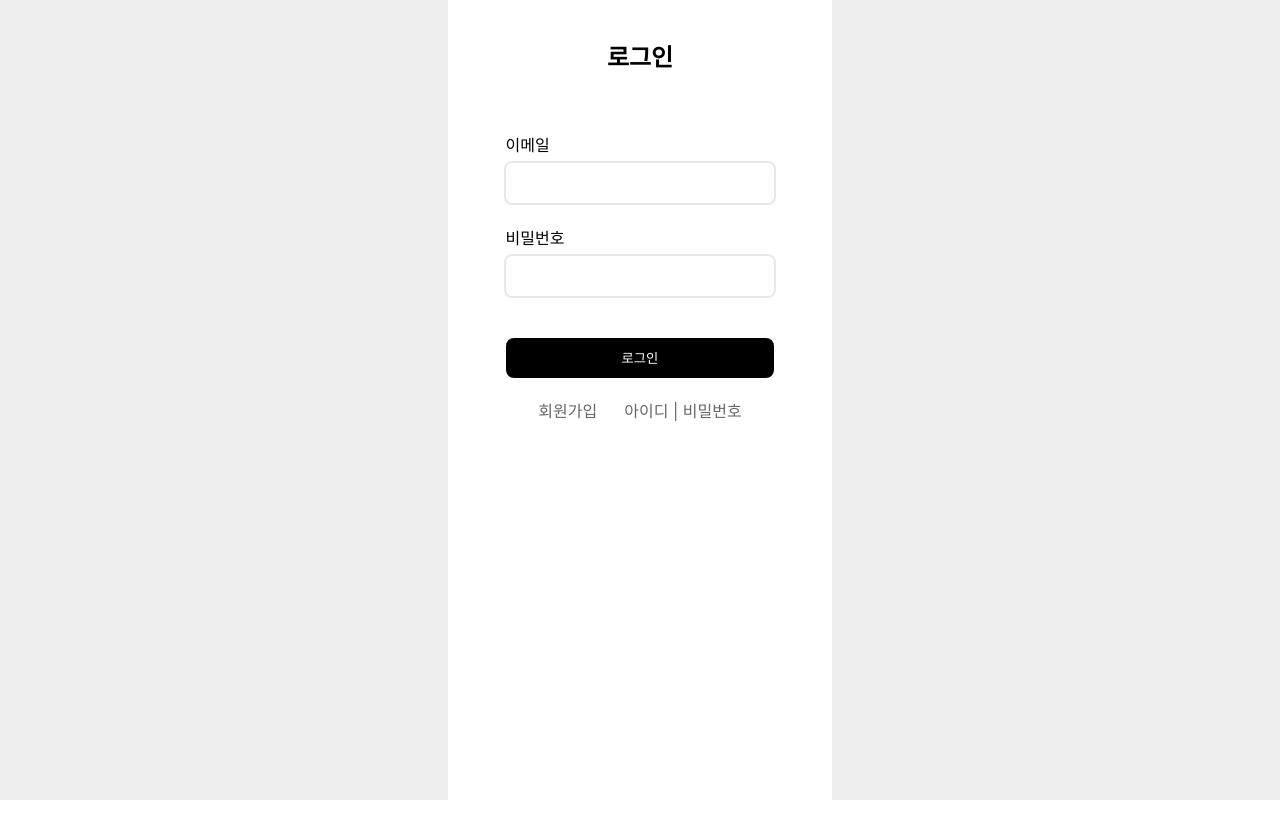
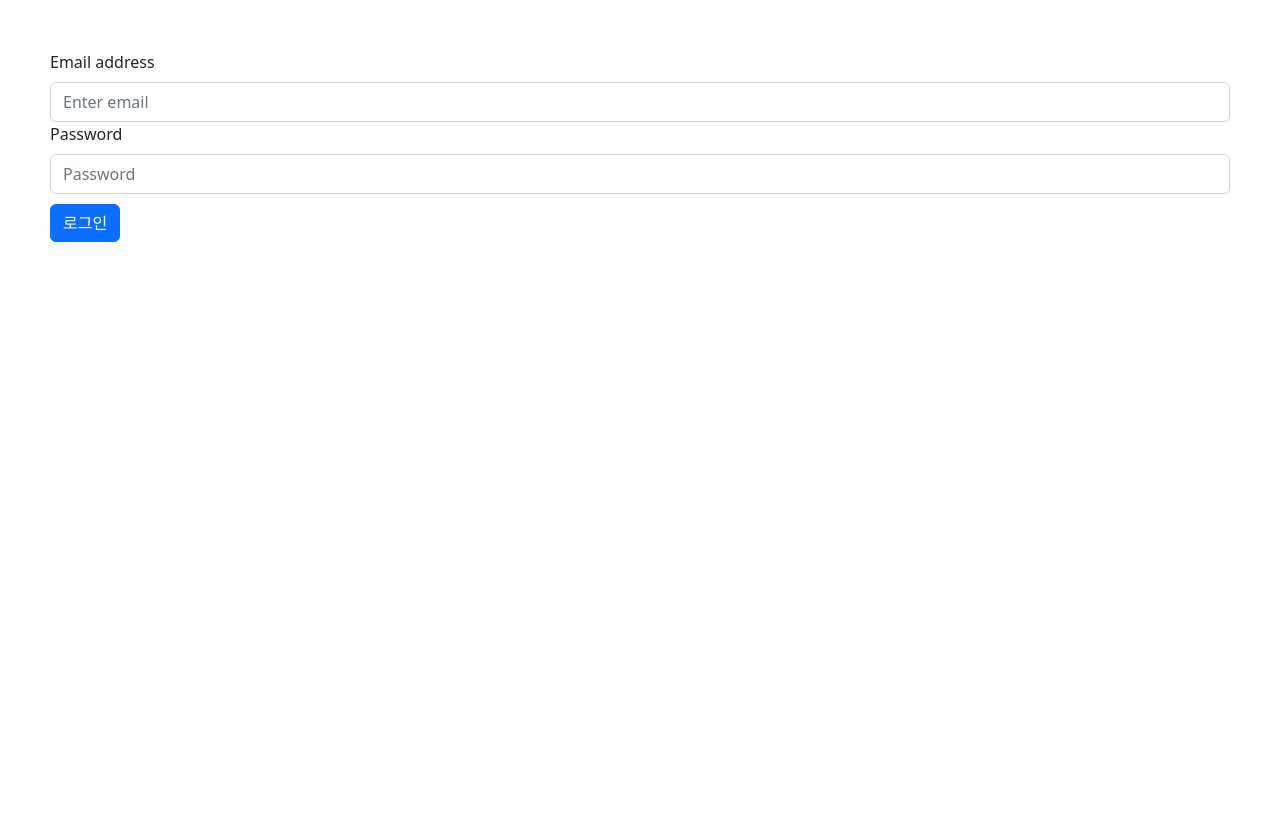
Before and after one commit to pip-izony/Sejong_Class_Action, a React (Create React App) app: page /sign_in in a window 1280 px wide. Shown: the top 838 px of the page. Before the commit the page ends 800 px from the top, so only its background shows below. Built offline with nearby package versions, Linux system fonts and the light colour scheme.

Commit message:
UserDB match

```diff
--- a/package.json
+++ b/package.json
@@ -7,8 +7,13 @@
     "@testing-library/react": "^13.3.0",
     "@testing-library/user-event": "^13.5.0",
     "axios": "^0.27.2",
+    "bootstrap": "^5.2.3",
+    "express": "^4.18.2",
+    "jquery": "^3.6.3",
     "react": "^18.2.0",
+    "react-bootstrap": "^2.7.0",
     "react-dom": "^18.2.0",
+    "react-google-recaptcha-v3": "^1.10.1",
     "react-router-dom": "^6.3.0",
     "react-scripts": "5.0.1",
     "web-vitals": "^2.1.4"
--- a/src/index.js
+++ b/src/index.js
@@ -1,8 +1,7 @@
 import React from 'react';
 import ReactDOM from 'react-dom';
 import Root from './client/Root';
-import registerServiceWorker from './registerServiceWorker';
 import './index.css';
+import "bootstrap/dist/css/bootstrap.min.css";
 
 ReactDOM.render(<Root />, document.getElementById('root'));
-registerServiceWorker();
--- a/src/pages/Sign_in.js
+++ b/src/pages/Sign_in.js
@@ -1,70 +1,93 @@
-import React, {useState} from 'react';
+import React, { Component } from "react";
+import { Form, Button } from "react-bootstrap";
+//import { loadReCaptcha, ReCaptcha } from "react-recaptcha-v3";
+import axios from "axios";
+import $ from "jquery";
 
-import styles from './Sign.module.css';
+axios.defaults.withCredentials = true;
+const headers = { withCredentials: true };
 
-const Sign_in = () => {
-    const [clicked, setClicked] = useState(false);
-    //false = bars, true = times
-    const handleClick = () => {
-        setClicked(!clicked);
+class LoginForm extends Component {
+
+  login = () => {
+    const loginEmail = this.loginEmail.value;
+    const loginPw = this.loginPw.value;
+
+    if (loginEmail === "" || loginEmail === undefined) {
+      alert("이메일 주소를 입력해주세요.");
+      this.loginEmail.focus();
+      return;
+    }
+    else if (loginPw === "" || loginPw === undefined) {
+      alert("비밀번호를 입력해주세요.");
+      this.loginPw.focus();
+      return;
     }
 
-    const [username, setUsername] = useState('');
-    const [password, setPassword] = useState('');
-    const [name, setName] = useState('');
-
-    const handleSubmit = (e) => {
-        e.preventDefault();
-        const member = { username, password, name };
-
-        fetch('http://localhost:8080/student/signup', {
-        method: 'POST',
-        headers: { "Content-Type": "application/json" },
-        body: JSON.stringify(member)
-        })
-        .then(() => {
-            console.log('로그인 완료');
-        })
-    }
+    const send_param = {
+      headers,
+      email: this.loginEmail.value,
+      password: this.loginPw.value
+    };
+    axios
+      .post("http://localhost:8080/member/login", send_param)
+      //정상 수행
+      .then(returnData => {
+        if (returnData.data.message) {
+          // console.log("login_id:" + returnData.data._id);
+          $.cookie("login_id", returnData.data._id, { expires: 1 });
+          $.cookie("login_email", returnData.data.email, { expires: 1 });
+          alert(returnData.data.message);
+          window.location.reload();
+        }
+        else {
+          alert(returnData.data.message);
+        }
+      })
+      //에러
+      .catch(err => {
+        console.log(err);
+      });
+  };
+  render() {
+    const formStyle = {
+      margin: 50
+    };
+    const buttonStyle = {
+      marginTop: 10
+    };
 
     return (
-        <div className={styles.content}>
-            <body>
-                <div className={styles.main_content}>
-                    <body>
-                    <h2>로그인</h2>
-                        <form onSubmit={handleSubmit}>
-                            <p>
-                                <label>이메일</label>
-                            </p>
-                            <input
-                                type="text"
-                                required
-                                value={username}
-                                onChange={(e) => setUsername(e.target.value)}
-                            />
-                            <br/>
-                            <p>
-                                <label>비밀번호</label>
-                            </p>
-                            <input
-                                type="text"
-                                required
-                                value={password}
-                                onChange={(e) => setPassword(e.target.value)}
-                            />
-                            <br/>
-                            <br/>
-                            <br/>
-                            {<button className={styles.button_background}>로그인</button>}
-                        </form>
-                        <br/>
-                        <a href='../sign_up'>회원가입&nbsp;&nbsp;&nbsp;</a>
-                        <a href='../sign_up'>&nbsp;&nbsp;&nbsp;아이디 | 비밀번호</a>
-                    </body>
-                </div>
-            </body>
-        </div>
+      <Form style={formStyle}>
+        <Form.Group controlId="loginForm">
+          <Form.Label>Email address</Form.Label>
+          <Form.Control
+            type="email"
+            maxLength="100"
+            ref={ref => (this.loginEmail = ref)}
+            placeholder="Enter email"
+          />
+          <Form.Label>Password</Form.Label>
+          <Form.Control
+            type="password"
+            maxLength="20"
+            ref={ref => (this.loginPw = ref)}
+            placeholder="Password"
+          />
+
+          <Button
+            style={buttonStyle}
+            onClick={this.login}
+            variant="primary"
+            type="button"
+            block
+          >
+            로그인
+          </Button>
+        </Form.Group>
+      </Form>
     );
+  }
 }
-export default Sign_in;
+
+export default LoginForm;
--- a/src/pages/Sign_up.js
+++ b/src/pages/Sign_up.js
@@ -1,113 +1,134 @@
-import React, { useState } from "react";
-import styles from './Sign.module.css';
-import { Link } from 'react-router-dom';
-import Validation from './Validation'
+import React, { Component } from "react";
+import { Form, Button } from "react-bootstrap";
+//import { loadReCaptcha, ReCaptcha } from "react-recaptcha-v3";
+import axios from "axios";
+import $ from "jquery";
 
-const Sign_up = () => {
-    const [clicked, setClicked] = useState(false);
+axios.defaults.withCredentials = true;
+const headers = { withCredentials: true };
 
-    const [studentEmail, setStudentEmail] = useState('');
-    const [password, setPassword] = useState('');
-    const [name, setName] = useState('');
-    var authenticated = false;
+class LoginForm extends Component {
 
-    const handleSubmit = (e) => {
-        e.preventDefault();
-        let errors = {};
-
-        //정규식 표현
-        const regex = /^[^\s@]+@[^\s@]+\.[^\s@]{2,}$/i;
-
-        //이메일 값이 없을시
-        if (!studentEmail) {
-          errors.studentEmail = "Cannot be blank";
-          //이메일 정규식 표현이 옳지 않을시
-        } else if (!regex.test(studentEmail)) {
-          errors.studentEmail = "Invalid email format";
+  join = () => {
+    const joinEmail = this.joinEmail.value;
+    const joinName = this.joinName.value;
+    const joinPw = this.joinPw.value;
+    const regExp = /^[0-9a-zA-Z]([-_.]?[0-9a-zA-Z])*@[0-9a-zA-Z]([-_.]?[0-9a-zA-Z])*.[a-zA-Z]{2,3}$/i;
+    const regExp2 = /^(?=.*[a-zA-Z])(?=.*[!@#$%^*+=-])(?=.*[0-9]).{8,16}$/;
+    if (joinEmail === "" || joinEmail === undefined) {
+      alert("이메일 주소를 입력해주세요.");
+      this.joinEmail.focus();
+      return;
+    }
+    else if (
+      joinEmail.match(regExp) === null ||
+      joinEmail.match(regExp) === undefined
+    ) {
+      alert("이메일 형식에 맞게 입력해주세요.");
+      this.joinEmail.value = "";
+      this.joinEmail.focus();
+      return;
+    }
+    else if (joinName === "" || joinName === undefined) {
+      alert("이름을 입력해주세요.");
+      this.joinName.focus();
+      return;
+    }
+    else if (joinPw === "" || joinPw === undefined) {
+      alert("비밀번호를 입력해주세요.");
+      this.joinPw.focus();
+      return;
+    }
+    else if (
+      joinPw.match(regExp2) === null ||
+      joinPw.match(regExp2) === undefined
+    ) {
+      alert("비밀번호를 숫자와 문자, 특수문자 포함 8~16자리로 입력해주세요.");
+      this.joinPw.value = "";
+      this.joinPw.focus();
+      return;
     }
 
-        //비밀번호 값이 없을시
-        if (!password) {
-          errors.password = "Cannot be blank";
-          //비밀번호의 길이(length)가 4글자 이하일 때
-        } else if (password.length < 4) {
-          errors.password = "Password must be more than 4 characters";
-        }
-        if(errors.studentEmail != undefined){
-            alert(errors.studentEmail);
-        }
-        else if(errors.password != undefined){
-            alert(errors.password);
+    const send_param = {
+      headers,
+      email: this.joinEmail.value,
+      name: this.joinName.value,
+      password: this.joinPw.value
+    };
+    axios
+      .post("http://localhost:8080/member/join", send_param)
+      //정상 수행
+      .then(returnData => {
+        if (returnData.data.message) {
+          alert(returnData.data.message);
+          //이메일 중복 체크
+          if (returnData.data.dupYn === "1") {
+            this.joinEmail.value = "";
+            this.joinEmail.focus();
           }
           else {
-            authenticated = true;
-            setClicked(!clicked);
-
-            fetch('http://localhost:8080/mail/send_auth_code', {
-                method: 'POST',
-                headers: { "Content-Type" : "application/json" },
-                body: JSON.stringify({studentEmail, password, name, authenticated})
+            this.joinEmail.value = "";
+            this.joinName.value = "";
+            this.joinPw.value = "";
+          }
+        }
+        else {
+          alert("회원가입 실패");
+        }
       })
-            .then(() => {
-                console.log('회원가입 완료');
+      //에러
+      .catch(err => {
+        console.log(err);
       });
-
-            <Link to='./Validation'
-                state={{
-                    studentEmail: studentEmail,
-                    password: password,
-                    name: name,
-                    authenticated: authenticated
-                }}
-            />
-        }
+  };
+  render() {
+    const formStyle = {
+      margin: 50
+    };
+    const buttonStyle = {
+      marginTop: 10
     };
 
     return (
-        <div className={styles.content}>
-            <body>
-                <div className={styles.main_content}>
-                    <body>
-                    <h2>회원가입</h2>
-                        <form onSubmit={handleSubmit}>
-                            <p>
-                                <label>이메일</label>
-                            </p>
-                            <input
+      <Form style={formStyle}>
+        <Form.Group controlId="joinForm">
+          <Form.Label>Email address</Form.Label>
+          <Form.Control
+            type="email"
+            maxLength="100"
+            ref={ref => (this.joinEmail = ref)}
+            placeholder="Enter email"
+          />
+          <Form.Text className="text-muted">
+            We'll never share your email with anyone else.
+          </Form.Text>
+          <Form.Label>name</Form.Label>
+          <Form.Control
             type="text"
-                                required
-                                value={studentEmail}
-                                onChange={(e) => setStudentEmail(e.target.value)}
+            maxLength="20"
+            ref={ref => (this.joinName = ref)}
+            placeholder="name"
           />
-                            <p>
-                                <label>비밀번호</label>
-                            </p>
-                            <input
+          <Form.Label>Password</Form.Label>
+          <Form.Control
             type="password"
-                                required
-                                value={password}
-                                onChange={(e) => setPassword(e.target.value)}
+            maxLength="64"
+            ref={ref => (this.joinPw = ref)}
+            placeholder="Password"
           />
-                            <p>
-                                <label>이름</label>
-                            </p>
-                            <input
-                                type="text"
-                                required
-                                value={name}
-                                onChange={(e) => setName(e.target.value)}
-                            />
-                            <br/>
-                            <br/>
-                            <br/>
-                            <button type='submit' className={styles.button_background}>
+          <Button
+            style={buttonStyle}
+            onClick={this.join}
+            variant="primary"
+            type="button"
+            block
+          >
             회원가입
-                            </button>
-                        </form>
-                    </body>
-                </div>
-            </body>
-        </div>
+          </Button>
+        </Form.Group>
+      </Form>
     );
   }
-export default Sign_up;
+}
+
+export default LoginForm;
--- a/src/registerServiceWorker.js
+++ /dev/null
@@ -1,108 +0,0 @@
-// In production, we register a service worker to serve assets from local cache.
-
-// This lets the app load faster on subsequent visits in production, and gives
-// it offline capabilities. However, it also means that developers (and users)
-// will only see deployed updates on the "N+1" visit to a page, since previously
-// cached resources are updated in the background.
-
-// To learn more about the benefits of this model, read https://goo.gl/KwvDNy.
-// This link also includes instructions on opting out of this behavior.
-
-const isLocalhost = Boolean(
-    window.location.hostname === 'localhost' ||
-      // [::1] is the IPv6 localhost address.
-      window.location.hostname === '[::1]' ||
-      // 127.0.0.1/8 is considered localhost for IPv4.
-      window.location.hostname.match(
-        /^127(?:\.(?:25[0-5]|2[0-4][0-9]|[01]?[0-9][0-9]?)){3}$/
-      )
-  )
-
-  export default function register () {
-    if (process.env.NODE_ENV === 'production' && 'serviceWorker' in navigator) {
-      // The URL constructor is available in all browsers that support SW.
-      const publicUrl = new URL(process.env.PUBLIC_URL, window.location)
-      if (publicUrl.origin !== window.location.origin) {
-        // Our service worker won't work if PUBLIC_URL is on a different origin
-        // from what our page is served on. This might happen if a CDN is used to
-        // serve assets; see https://github.com/facebookincubator/create-react-app/issues/2374
-        return
-      }
-
-      window.addEventListener('load', () => {
-        const swUrl = `${process.env.PUBLIC_URL}/service-worker.js`
-
-        if (!isLocalhost) {
-          // Is not local host. Just register service worker
-          registerValidSW(swUrl)
-        } else {
-          // This is running on localhost. Lets check if a service worker still exists or not.
-          checkValidServiceWorker(swUrl)
-        }
-      })
-    }
-  }
-
-  function registerValidSW (swUrl) {
-    navigator.serviceWorker
-      .register(swUrl)
-      .then(registration => {
-        registration.onupdatefound = () => {
-          const installingWorker = registration.installing
-          installingWorker.onstatechange = () => {
-            if (installingWorker.state === 'installed') {
-              if (navigator.serviceWorker.controller) {
-                // At this point, the old content will have been purged and
-                // the fresh content will have been added to the cache.
-                // It's the perfect time to display a "New content is
-                // available; please refresh." message in your web app.
-                console.log('New content is available; please refresh.')
-              } else {
-                // At this point, everything has been precached.
-                // It's the perfect time to display a
-                // "Content is cached for offline use." message.
-                console.log('Content is cached for offline use.')
-              }
-            }
-          }
-        }
-      })
-      .catch(error => {
-        console.error('Error during service worker registration:', error)
-      })
-  }
-
-  function checkValidServiceWorker (swUrl) {
-    // Check if the service worker can be found. If it can't reload the page.
-    fetch(swUrl)
-      .then(response => {
-        // Ensure service worker exists, and that we really are getting a JS file.
-        if (
-          response.status === 404 ||
-          response.headers.get('content-type').indexOf('javascript') === -1
-        ) {
-          // No service worker found. Probably a different app. Reload the page.
-          navigator.serviceWorker.ready.then(registration => {
-            registration.unregister().then(() => {
-              window.location.reload()
-            })
-          })
-        } else {
-          // Service worker found. Proceed as normal.
-          registerValidSW(swUrl)
-        }
-      })
-      .catch(() => {
-        console.log(
-          'No internet connection found. App is running in offline mode.'
-        )
-      })
-  }
-
-  export function unregister () {
-    if ('serviceWorker' in navigator) {
-      navigator.serviceWorker.ready.then(registration => {
-        registration.unregister()
-      })
-    }
-  }
```
Also changed, not shown: src/reportWebVitals.js (deleted, +0 -13 lines), 2 other files (tests, documents, lock files or other folders). Lines whose indentation alone changed are shown as unchanged.
